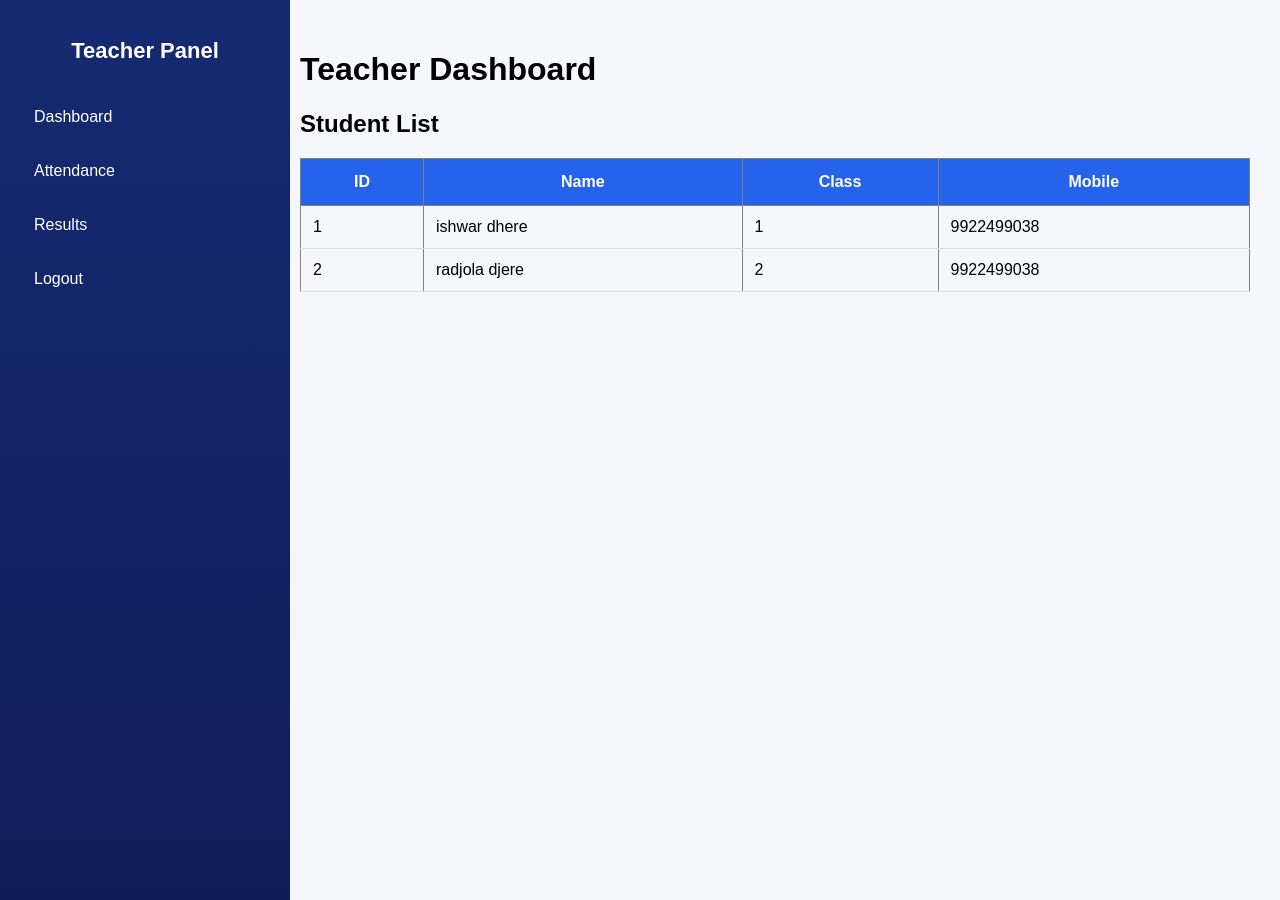
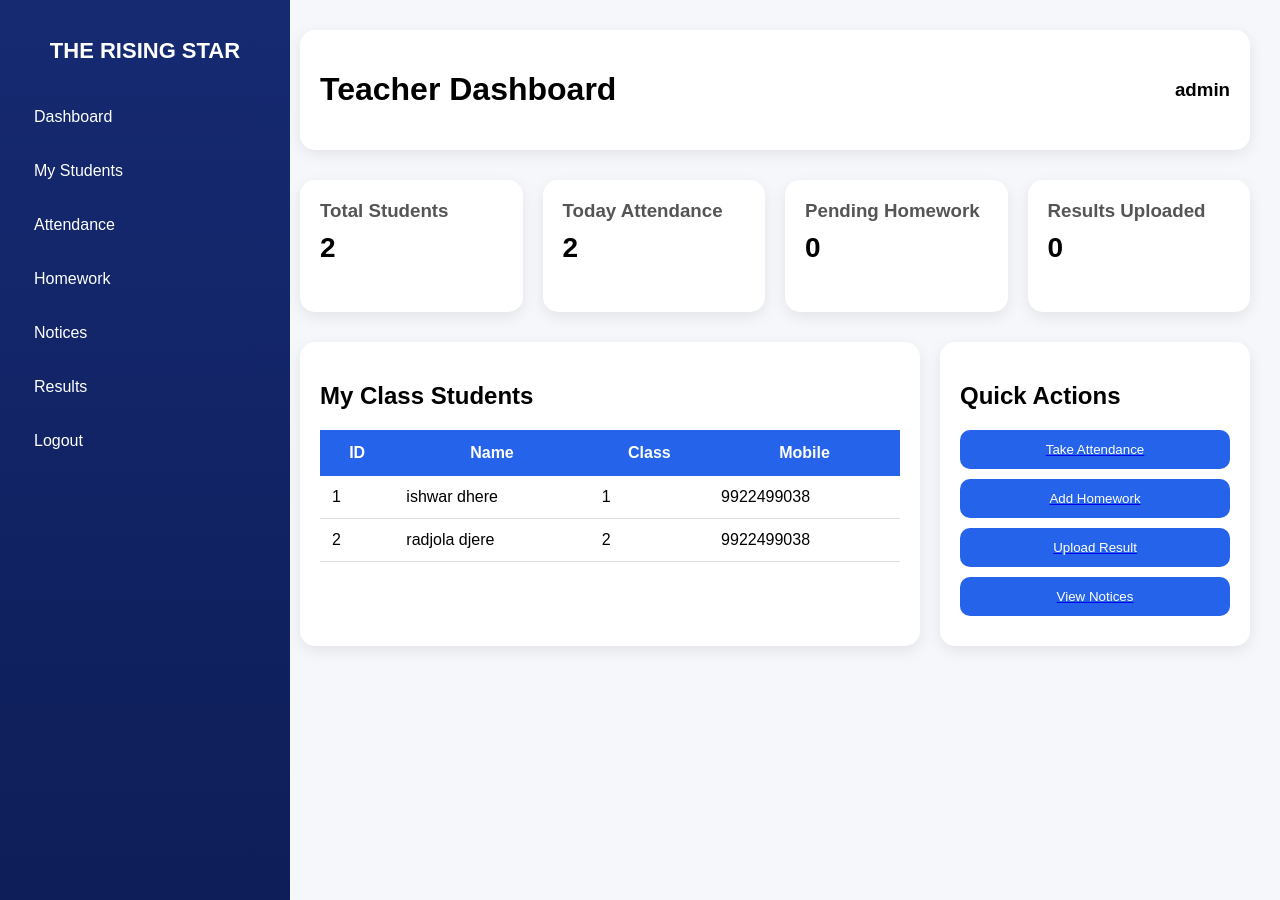
Before and after one commit to ISHWARDHERE/school-erp-new, a FastAPI app: page /teacher_dashboard in a window 1280 px wide. Run offline with FastAPI, Linux system fonts and the light colour scheme; a user stored in the database is signed in; data comes from the database, SQL or seed files in the repository; data that the repository does not hold is empty.

Commit message:
Teacher dashboard updated

```diff
--- a/main.py
+++ b/main.py
@@ -1804,13 +1804,29 @@ def teacher_dashboard(request: Request):
     cursor.execute("SELECT * FROM students")
     students = cursor.fetchall()
 
+    total_students = len(students)
+
+    cursor.execute("SELECT COUNT(*) as total FROM attendance")
+    today_attendance = cursor.fetchone()["total"]
+
+    cursor.execute("SELECT COUNT(*) as total FROM homework")
+    pending_homework = cursor.fetchone()["total"]
+
+    cursor.execute("SELECT COUNT(*) as total FROM results")
+    total_results = cursor.fetchone()["total"]
+
     conn.close()
 
     return templates.TemplateResponse(
         request=request,
         name="teacher_dashboard.html",
         context={
-            "students": students
+            "teacher_name": request.session["user"],
+            "students": students,
+            "total_students": total_students,
+            "today_attendance": today_attendance,
+            "pending_homework": pending_homework,
+            "total_results": total_results
         }
     )
 
--- a/templates/teacher_dashboard.html
+++ b/templates/teacher_dashboard.html
@@ -7,19 +7,54 @@
 <body>
 
 <div class="sidebar">
-    <h2>Teacher Panel</h2>
+    <h2>THE RISING STAR</h2>
+
     <a href="/teacher_dashboard">Dashboard</a>
-    <a href="/web_attendance">Attendance</a>
-    <a href="/web_result">Results</a>
+    <a href="/teacher_students">My Students</a>
+    <a href="/attendance">Attendance</a>
+    <a href="/add_homework">Homework</a>
+    <a href="/view_notices">Notices</a>
+    <a href="/exam_results">Results</a>
     <a href="/logout">Logout</a>
 </div>
 
 <div class="main">
+
+    <div class="topbar">
         <h1>Teacher Dashboard</h1>
+        <h3>{{ teacher_name }}</h3>
+    </div>
 
-    <h2>Student List</h2>
+    <div class="stats">
 
-    <table border="1">
+        <div class="stat-card">
+            <h3>Total Students</h3>
+            <p>{{ total_students }}</p>
+        </div>
+
+        <div class="stat-card">
+            <h3>Today Attendance</h3>
+            <p>{{ today_attendance }}</p>
+        </div>
+
+        <div class="stat-card">
+            <h3>Pending Homework</h3>
+            <p>{{ pending_homework }}</p>
+        </div>
+
+        <div class="stat-card">
+            <h3>Results Uploaded</h3>
+            <p>{{ total_results }}</p>
+        </div>
+
+    </div>
+
+    <div class="content">
+
+        <div class="card">
+            <h2>My Class Students</h2>
+
+            <table>
                 <tr>
                     <th>ID</th>
                     <th>Name</th>
@@ -36,6 +71,29 @@
                 </tr>
                 {% endfor %}
             </table>
+        </div>
+
+        <div class="card">
+            <h2>Quick Actions</h2>
+
+            <a href="/attendance">
+                <button class="quick-btn">Take Attendance</button>
+            </a>
+
+            <a href="/add_homework">
+                <button class="quick-btn">Add Homework</button>
+            </a>
+
+            <a href="/exam_results">
+                <button class="quick-btn">Upload Result</button>
+            </a>
+
+            <a href="/view_notices">
+                <button class="quick-btn">View Notices</button>
+            </a>
+        </div>
+
+    </div>
 
 </div>
 
```
Also changed, not shown: static/style.css (+40 -0 lines), templates/login.html (+11 -24 lines). Lines whose indentation alone changed are shown as unchanged.
